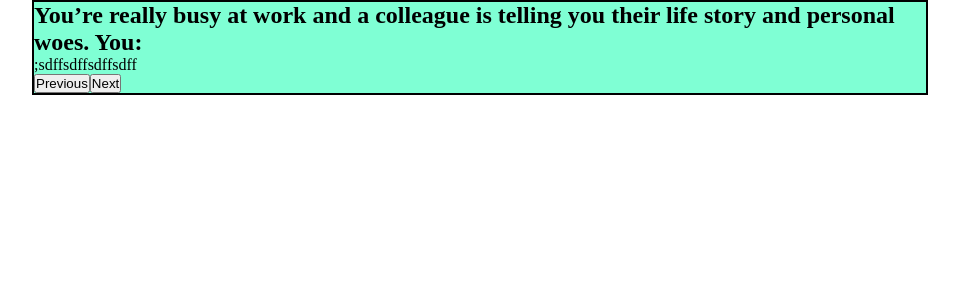
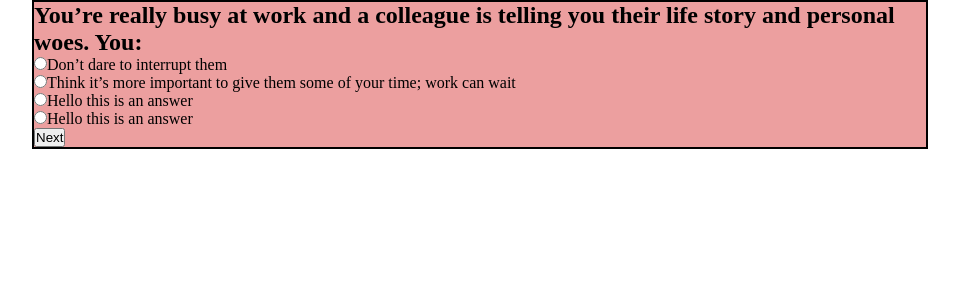
Before and after one commit to medaminedev66/introvert-or-extrovert-client, a React (Create React App) app: page / in a window 1280 px wide. Shown: the top 300 px of the page, without its empty margins (160-1119 px from the left). Built offline with nearby package versions, Linux system fonts and the light colour scheme; the HTML template or start-up script is replaced by a standard one.

Commit message:
Collect data from answers

```diff
--- a/src/App.css
+++ b/src/App.css
@@ -6,7 +6,7 @@
   min-height: 3rem;
   margin: auto;
   border: 2px solid black;
-  background-color: aquamarine;
+  background-color:rgb(236, 159, 159);
 }
 
 .active {
--- a/src/components/Answer.js
+++ b/src/components/Answer.js
@@ -1,7 +1,19 @@
 import React from 'react';
 
-const Answer = () => {
-    return ( <>sdff</> );
-}
+const Answer = (props) => {
+  return (
+    <div>
+      <input
+        type="radio"
+        name={props.question.id}
+        value={props.answer.corret}
+        onChange={(e) => {
+          props.getAnswer(e, props.question.id);
+        }}
+      />
+      <label>{props.answer.text}</label>
+    </div>
+  );
+};
 
 export default Answer;
--- a/src/components/Iterator.js
+++ b/src/components/Iterator.js
@@ -2,9 +2,19 @@ import React from 'react';
 
 function Iterator(props) {
   return (
-    <div className='iterator'>
-      <button onClick={props.prev}>Previous</button>
-      <button onClick={props.next}>Next</button>
+    <div className="iterator">
+      <button
+        className={props.index === 0 ? 'inactive' : 'active'}
+        onClick={props.prev}
+      >
+        Previous
+      </button>
+      <button
+        className={props.index === props.length ? 'inactive' : 'active'}
+        onClick={props.next}
+      >
+        Next
+      </button>
     </div>
   );
 }
--- a/src/components/Questions.js
+++ b/src/components/Questions.js
@@ -5,8 +5,11 @@ import Iterator from './Iterator';
 
 function Questions() {
   const [index, setIndex] = useState(0);
+  const [answers, setAnswers] = useState({});
+
   const questions = [
     {
+      id: 1,
       question:
         'You’re really busy at work and a colleague is telling you their life story and personal woes. You:',
       answers: [
@@ -23,26 +26,28 @@ function Questions() {
         {
           id: 5,
           text: 'Hello this is an answer',
-          corret: true,
+          corret: false,
         },
         {
           id: 7,
           text: 'Hello this is an answer',
-          corret: true,
+          corret: false,
         },
       ],
     },
     {
+      id: 2,
       question: 'Second question',
       answers: [
         {
           id: 6,
           text: 'First answer',
-          corret: true,
+          corret: false,
         },
       ],
     },
     {
+      id: 3,
       question: 'Thirs question',
       answers: [
         {
@@ -53,6 +58,7 @@ function Questions() {
       ],
     },
     {
+      id: 4,
       question: 'Forth question',
       answers: [
         {
@@ -70,7 +76,7 @@ function Questions() {
   ];
 
   const next = () => {
-    if (index == questions.length - 1) {
+    if (index === questions.length - 1) {
       return;
     } else {
       setIndex((index) => index + 1);
@@ -78,22 +84,53 @@ function Questions() {
   };
 
   const prev = () => {
-    setIndex((index) => index - 1);
+    if (index === 0) {
+      return;
+    } else {
+      setIndex((index) => index - 1);
+    }
+  };
+
+  const handleAnswer = (e, id) => {
+    setAnswers((answers) => ({...answers, [id]: e.target.value}));
+  };
+
+  const getResult = () => {
+    Object.values(answers).forEach((val) => console.log(val));
   };
 
   return (
     <div className="card">
       {questions.map((question, idx) => {
         return (
-          <div className={index == idx ? 'active' : 'inactive'}>
-            <Question text={question.question} />;
+          <div
+            key={question.id}
+            className={index === idx ? 'active' : 'inactive'}
+          >
+            <Question text={question.question} />
             {question.answers.map((answer) => (
-              <Answer text={answer.text} />
+              <Answer
+                key={answer.id}
+                answer={answer}
+                question={question}
+                getAnswer={handleAnswer}
+              />
             ))}
           </div>
         );
       })}
-      <Iterator next={next} prev={prev} />
+      <Iterator
+        next={next}
+        prev={prev}
+        index={index}
+        length={questions.length - 1}
+      />
+      <button
+        className={index === questions.length - 1 ? 'active' : 'inactive'}
+        onClick={getResult}
+      >
+        Check
+      </button>
     </div>
   );
 }
```
